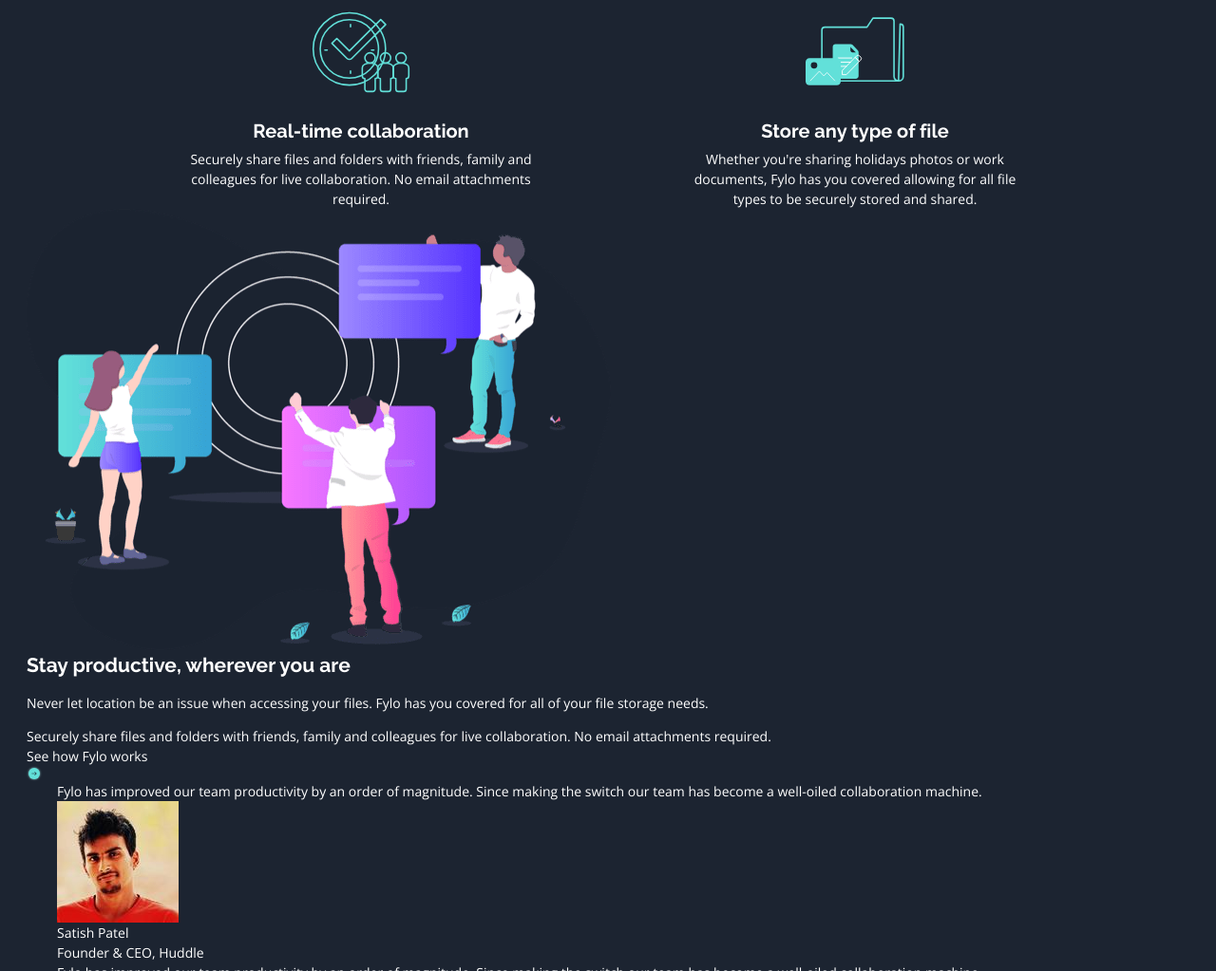
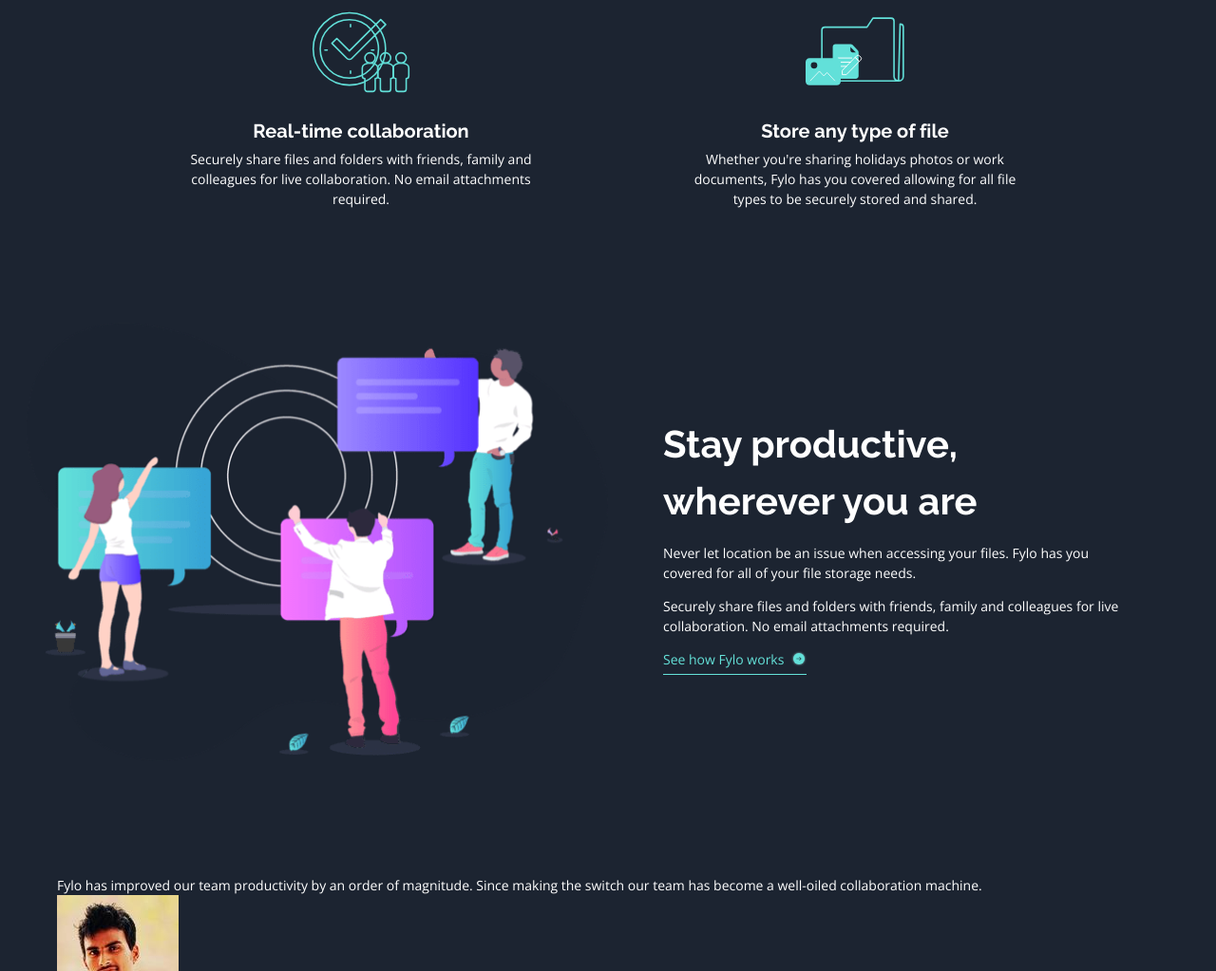
Before and after one commit to karolbanat/fylo-dark-theme-landing-page, a website: page index.html in a window 1280 px wide. Shown: the part 1541-2564 px from the top of the page at 95% size. Drawn offline with nearby package versions, Linux system fonts and the light colour scheme.

Commit message:
Stay productive section

```diff
--- a/index.html
+++ b/index.html
@@ -50,7 +50,7 @@
 
   <main>
     <div class="container container--small">
-      <section class="features">
+      <section class="section-margin-bottom">
         <h2 class="visually-hidden">Features</h2>
         <ul class="features-grid">
           <!-- access card -->
@@ -94,8 +94,8 @@
     </div>
 
     <div class="container container--large">
-      <section class="productive">
-        <img src="./dist/images/illustration-stay-productive.png" alt="">
+      <section class="productive | section-margin-bottom">
+        <img src="./dist/images/illustration-stay-productive.png" alt="" class="productive__image">
         <header class="flow fz-450">
           <h2 class="productive__heading">Stay productive, wherever you are</h2>
           <p>Never let location be an issue when accessing your files. Fylo has you covered for all of your file
--- a/src/sass/components/_index.scss
+++ b/src/sass/components/_index.scss
@@ -4,3 +4,4 @@
 @forward './link';
 @forward './button';
 @forward './feature-card';
+@forward './productive';
--- a/src/sass/components/_link.scss
+++ b/src/sass/components/_link.scss
@@ -2,4 +2,30 @@
 	color: var(--clr-neutral-100);
 	text-decoration: none;
 	cursor: pointer;
+	transition: color 0.35s ease;
+
+	&--accent {
+		--accent-link: var(--clr-accent-400);
+		position: relative;
+		display: inline-flex;
+		align-items: center;
+		color: var(--accent-link);
+		gap: 0.8rem;
+
+		&::after {
+			content: '';
+			position: absolute;
+			bottom: -0.6rem;
+			left: 0;
+			width: 100%;
+			height: 1px;
+			background-color: var(--accent-link);
+			transition: background-color 0.35s ease;
+		}
+
+		&:hover,
+		&:focus-visible {
+			--accent-link: var(--clr-neutral-100);
+		}
+	}
 }
--- /dev/null
+++ b/src/sass/components/_productive.scss
@@ -0,0 +1,27 @@
+@use '../abstracts/mixins' as mxn;
+
+.productive {
+	display: flex;
+	flex-direction: column;
+	align-items: center;
+	gap: clamp(4.8rem, 5vw, 5.8rem);
+	@include mxn.mq(medium) {
+		flex-direction: row;
+	}
+
+	header {
+		@include mxn.mq(medium) {
+			padding-right: clamp(2rem, -2.5rem + 7.5vw, 8rem);
+		}
+	}
+
+	&__heading {
+		font-size: var(--fz-productive-heading);
+	}
+
+	&__image {
+		@include mxn.mq(medium) {
+			max-width: 50%;
+		}
+	}
+}
--- a/src/sass/utility/_index.scss
+++ b/src/sass/utility/_index.scss
@@ -1,2 +1,3 @@
 @forward './visually-hidden';
 @forward './text';
+@forward './margin';
--- /dev/null
+++ b/src/sass/utility/_margin.scss
@@ -0,0 +1,3 @@
+.section-margin-bottom {
+	margin-bottom: clamp(12rem, 20rem - 7.5vw, 16rem);
+}
```
Also changed, not shown: dist/css/main.min.css.
